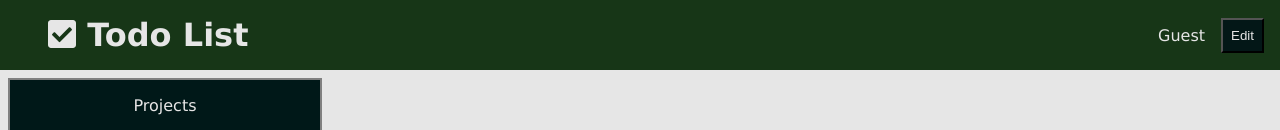
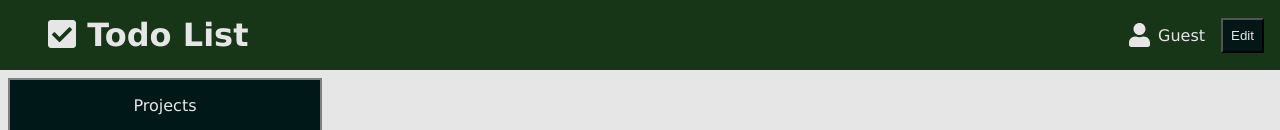
Before and after one commit to prince-thind/todo-list, a React (Create React App) app: page / in a window 1280 px wide. Shown: the top 130 px of the page. Built offline with nearby package versions, Linux system fonts and the light colour scheme.

Commit message:
add usericon in header

```diff
--- a/src/components/Header.js
+++ b/src/components/Header.js
@@ -1,6 +1,9 @@
 import { useState, useEffect } from "react";
 import { FontAwesomeIcon } from "@fortawesome/react-fontawesome";
-import { faCheckSquare as todoSymbol } from "@fortawesome/free-solid-svg-icons";
+import {
+  faCheckSquare as todoSymbol,
+  faUser as userIcon,
+} from "@fortawesome/free-solid-svg-icons";
 
 function Header() {
   const [user, setUser] = useState(null);
@@ -21,7 +24,10 @@ function Header() {
 function StatusBar({ user, setUser }) {
   return (
     <div className="status-bar">
-      <div className="username">{user}</div>
+      <div className="username">
+        <FontAwesomeIcon icon={userIcon} />
+        {user}
+      </div>
       <button className="button" onClick={editUser}>
         Edit
       </button>
--- a/src/styles/header.css
+++ b/src/styles/header.css
@@ -13,3 +13,12 @@
   align-items: center;
   gap: 1rem;
 }
+.username {
+  display: flex;
+  align-items: center;
+}
+
+.username svg {
+  font-size: 1.5rem;
+  margin-right: 0.5rem;
+}
```
